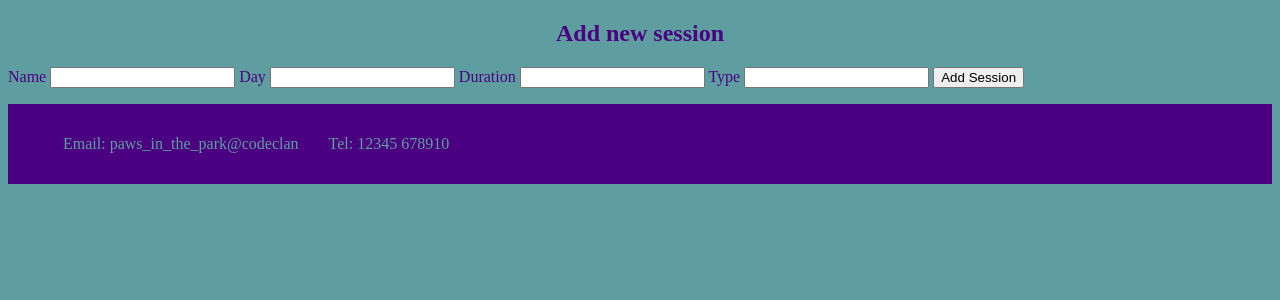
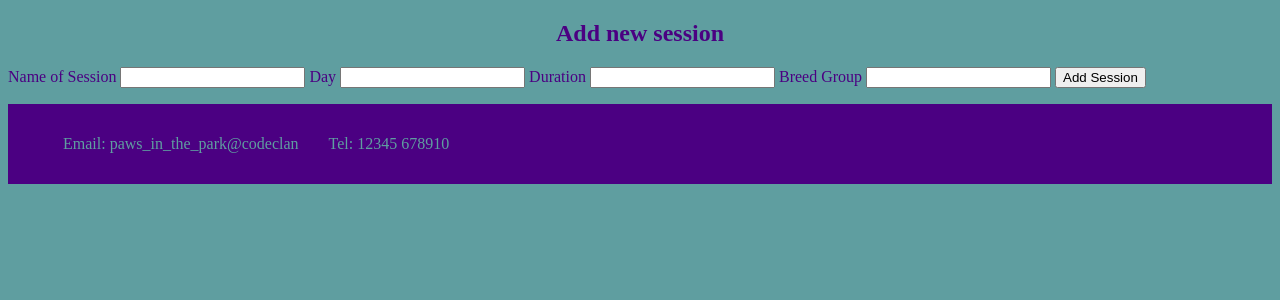
Before and after one commit to Jennycbx/Dog_classes_project, a Flask app: page /sessions/new in a window 1280 px wide. Shown: the part 128-428 px from the top of the page. Run offline with Flask 2, Linux system fonts and the light colour scheme; data that the repository does not hold is empty; some libraries are stand-ins or nearby versions.

Commit message:
Fixed bugs

```diff
--- a/app.py
+++ b/app.py
@@ -1,8 +1,8 @@
 from flask import Flask, render_template
 
-from controllers.member_controller import members_blueprint
-from controllers.session_controller import sessions_blueprint
-from controllers.booking_controller import bookings_blueprint
+from controllers.members_controller import members_blueprint
+from controllers.sessions_controller import sessions_blueprint
+from controllers.bookings_controller import bookings_blueprint
 
 app = Flask(__name__)
 
--- a/controllers/session_controller.py
+++ b/controllers/sessions_controller.py
@@ -25,12 +25,12 @@ def new_session():
 @sessions_blueprint.route("/sessions",  methods=['POST'])
 def create_session():
     session_name = (request.form['session_name'])
-    session_day = (requestion.form['session_day'])
+    session_day = (request.form['session_day'])
     session_duration = (request.form['session_duration'])
     session_type = (request.form['session_type'])
     new_session = Session(session_name, session_day, session_duration, session_type)
     session_repository.save(new_session)
-    return redirect('/session')
+    return redirect('/sessions')
 
 @sessions_blueprint.route("/sessions/<id>/edit", methods=['GET'])
 def edit_session(id):
@@ -40,9 +40,10 @@ def edit_session(id):
 @sessions_blueprint.route("/sessions/<id>", methods=['POST'])
 def update_session(id):
     name = request.form['name']
+    day = request.form['day']
     duration = request.form['duration']
     type = request.form['type']
-    session = Session(name, duration, type, id)
+    session = Session(name, day, duration, type, id)
     session_repository.update(session)
     return redirect('/sessions')
 
--- a/repositories/session_repository.py
+++ b/repositories/session_repository.py
@@ -42,7 +42,7 @@ def delete(id):
 
 def update(session):
     sql = "UPDATE sessions SET (name, day, duration, type) = (%s, %s, %s, %s) WHERE id = %s"
-    values = [session.name, session.day, session.duration, session.type]
+    values = [session.name, session.day, session.duration, session.type, session.id]
     run_sql(sql, values)
 
 def members(id):
--- a/templates/members/new.html
+++ b/templates/members/new.html
@@ -11,7 +11,7 @@
     <label for="member_age">Age</label>
     <input type="text" name="member_age" id="age">
 
-    <label for="member_type">Type</label>
+    <label for="member_type">Breed Group</label>
     <input type="text" name="member_type" id="type">
 
     <input type="submit" value="Add Member">
--- a/templates/sessions/new.html
+++ b/templates/sessions/new.html
@@ -5,7 +5,7 @@
 
 <form action="/sessions" method="post">
 
-    <label for="session_name">Name</label>
+    <label for="session_name">Name of Session</label>
     <input type="text" name="session_name" id="name">
 
     <label for="session_day">Day</label>
@@ -14,7 +14,7 @@
     <label for="session_duration">Duration</label>
     <input type="text" name="session_duration" id="age">
 
-    <label for="session_type">Type</label>
+    <label for="session_type">Breed Group</label>
     <input type="text" name="session_type" id="type">
 
     <input type="submit" value="Add Session">
```
Also changed, not shown: templates/sessions/index.html (+5 -3 lines), README.md, controllers/bookings_controller.py (renamed from controllers/booking_controller.py), controllers/members_controller.py (renamed from controllers/member_controller.py), static/style.css (line endings or trailing spaces).
